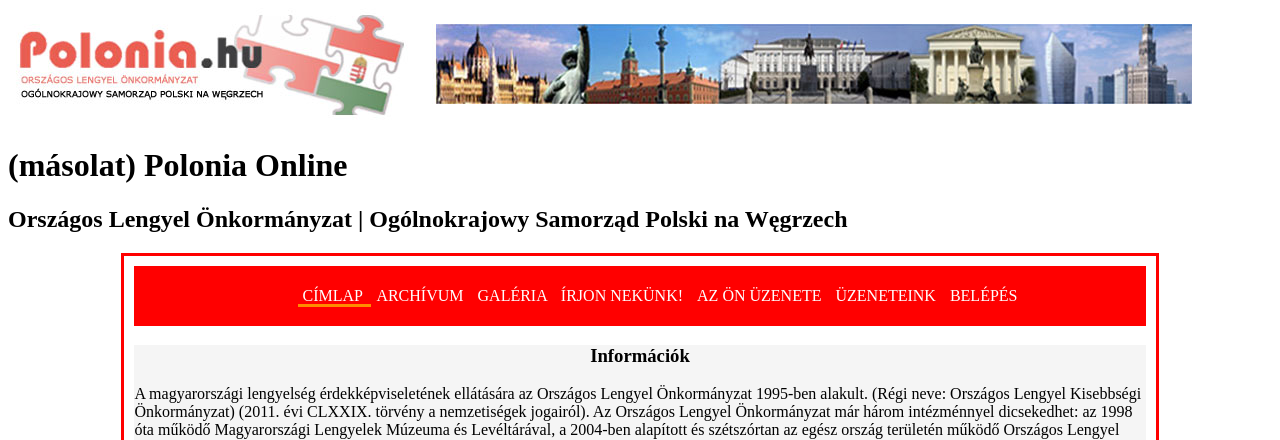
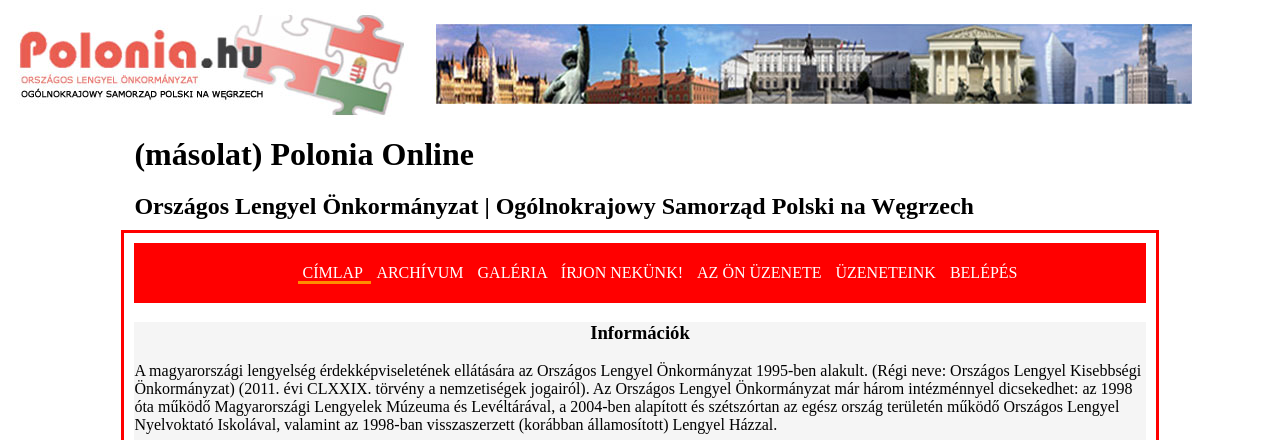
Before and after one commit to avarhegyi87/webprog_proj_polonia, a PHP site: page / in a window 1280 px wide. Shown: the top 440 px of the page. Run offline with PHP 8.4, Linux system fonts and the light colour scheme.

Commit message:
Update style.css

```diff
--- a/styles/style.css
+++ b/styles/style.css
@@ -1,3 +1,10 @@
+header h1, h2 {
+    margin: auto;
+    width: 80%;
+    padding: 10px;
+}
+
+
 
 #wrapper {
     margin: auto;
```
